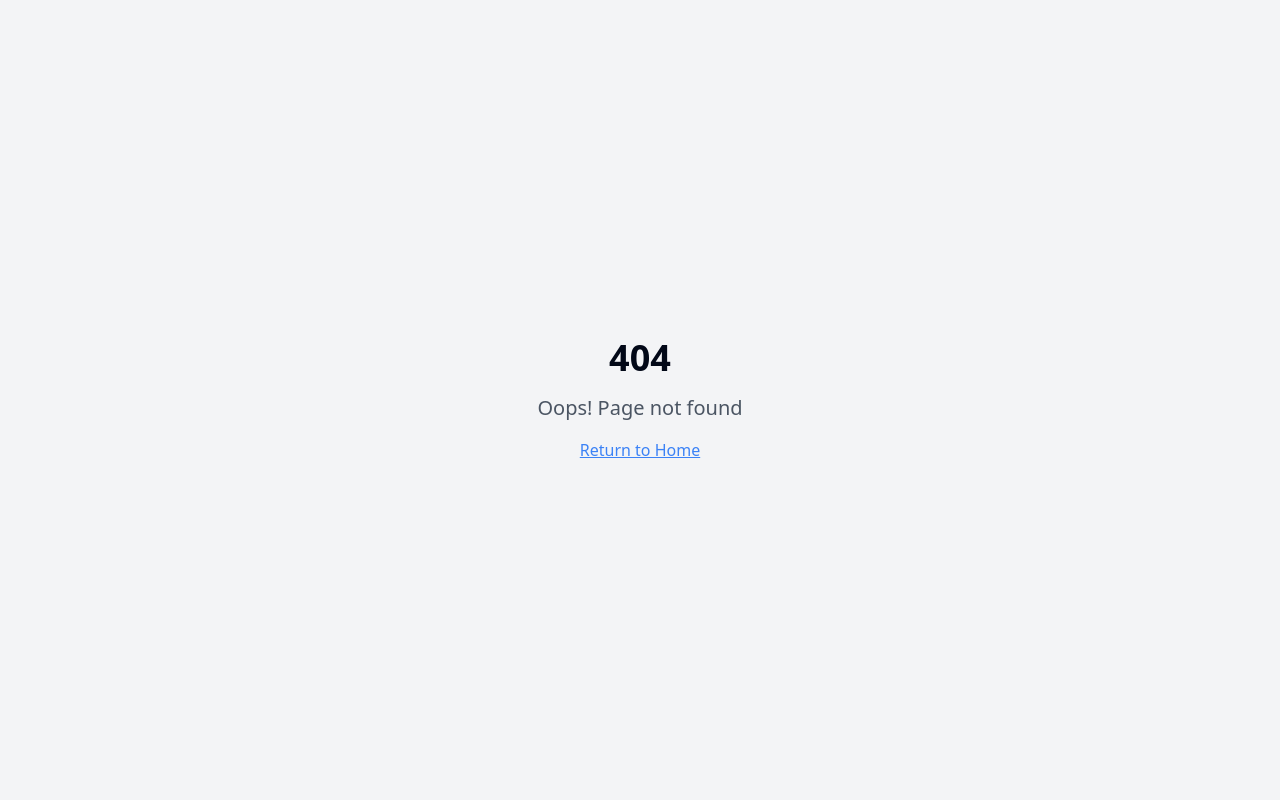
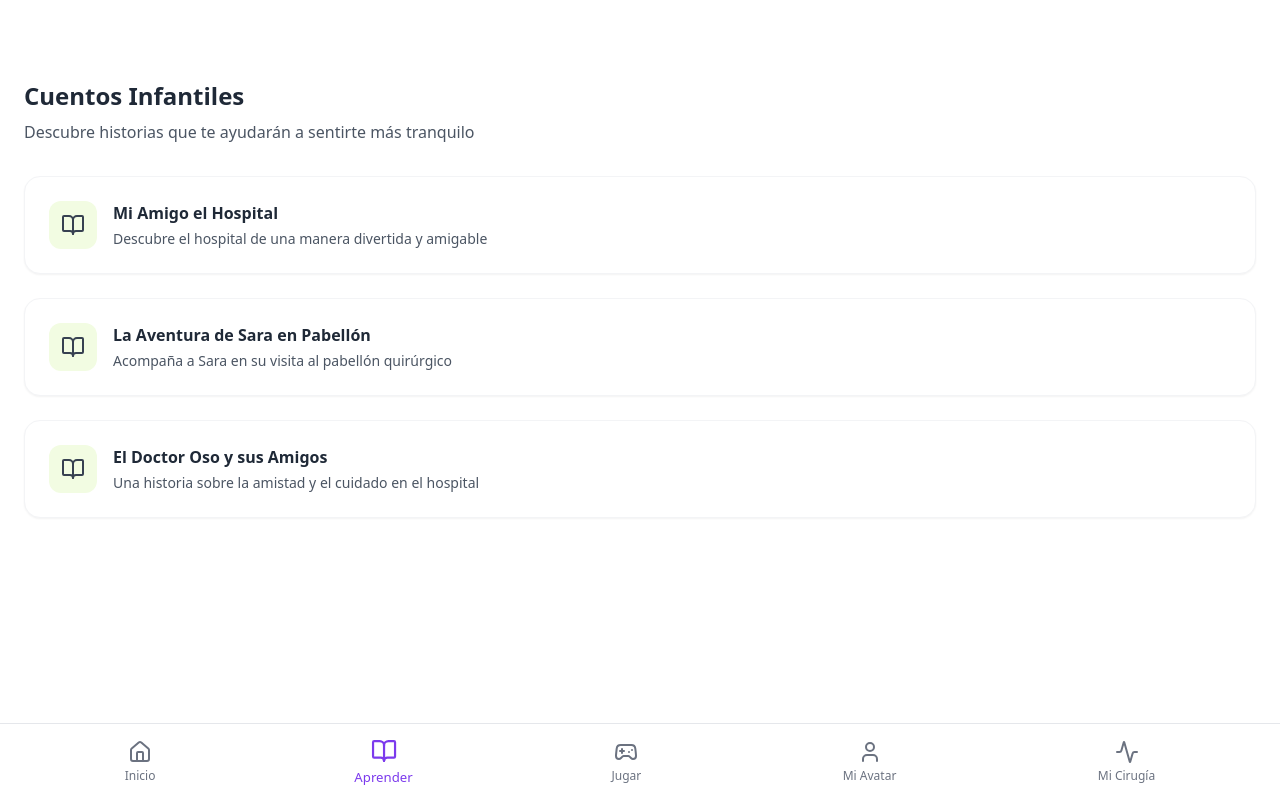
Before and after one commit to Lanico-herrera/chirpy-care-journey, a React (Vite) app: page /aprender in a window 1280 px wide. Before the commit this address had no page. Built offline with nearby package versions, Linux system fonts and the light colour scheme.

Commit message:
Add children's stories module
Adds a module containing three children's stories aimed at reducing anxiety in patients and parents about surgery and the operating room.  Also includes considerations for a chatbot avatar for consultation.

```diff
--- a/src/App.tsx
+++ b/src/App.tsx
@@ -7,6 +7,7 @@ import { BrowserRouter, Routes, Route } from "react-router-dom";
 import { AnimatePresence } from "framer-motion";
 import Index from "./pages/Index";
 import Jugar from "./pages/Jugar";
+import Aprender from "./pages/Aprender";
 import ColorearHospital from "./pages/ColorearHospital";
 import NotFound from "./pages/NotFound";
 
@@ -22,6 +23,7 @@ const App = () => (
           <Routes>
             <Route path="/" element={<Index />} />
             <Route path="/jugar" element={<Jugar />} />
+            <Route path="/aprender" element={<Aprender />} />
             <Route path="/jugar/colorear" element={<ColorearHospital />} />
             <Route path="*" element={<NotFound />} />
           </Routes>
--- /dev/null
+++ b/src/pages/Aprender.tsx
@@ -0,0 +1,73 @@
+
+import { Navigation } from "@/components/Navigation";
+import { motion } from "framer-motion";
+import { BookOpen } from "lucide-react";
+import { Link } from "react-router-dom";
+
+const stories = [
+  {
+    id: 1,
+    title: "Mi Amigo el Hospital",
+    description: "Descubre el hospital de una manera divertida y amigable",
+    image: "/lovable-uploads/f634e0d9-b343-4d93-87bd-d00af0370c81.png",
+    to: "/aprender/mi-amigo-hospital"
+  },
+  {
+    id: 2,
+    title: "La Aventura de Sara en Pabellón",
+    description: "Acompaña a Sara en su visita al pabellón quirúrgico",
+    image: "/lovable-uploads/f634e0d9-b343-4d93-87bd-d00af0370c81.png",
+    to: "/aprender/sara-pabellon"
+  },
+  {
+    id: 3,
+    title: "El Doctor Oso y sus Amigos",
+    description: "Una historia sobre la amistad y el cuidado en el hospital",
+    image: "/lovable-uploads/f634e0d9-b343-4d93-87bd-d00af0370c81.png",
+    to: "/aprender/doctor-oso"
+  }
+];
+
+const Aprender = () => {
+  return (
+    <div className="min-h-screen bg-white pb-20">
+      <div className="max-w-screen-xl mx-auto px-4 pt-16 sm:pt-20 pb-6 sm:px-6">
+        <div className="mb-8">
+          <h1 className="text-2xl font-bold text-gray-800 mb-2">Cuentos Infantiles</h1>
+          <p className="text-gray-600">Descubre historias que te ayudarán a sentirte más tranquilo</p>
+        </div>
+
+        <div className="grid gap-6">
+          {stories.map((story) => (
+            <motion.div
+              key={story.id}
+              initial={{ opacity: 0, y: 20 }}
+              animate={{ opacity: 1, y: 0 }}
+              transition={{ duration: 0.3 }}
+            >
+              <Link
+                to={story.to}
+                className="block bg-white rounded-2xl shadow-sm border border-gray-100 overflow-hidden hover:shadow-md transition-shadow"
+              >
+                <div className="p-6">
+                  <div className="flex items-start gap-4">
+                    <div className="bg-[#F2FCE2] p-3 rounded-xl">
+                      <BookOpen className="w-6 h-6 text-gray-700" />
+                    </div>
+                    <div>
+                      <h3 className="font-semibold text-gray-800 mb-1">{story.title}</h3>
+                      <p className="text-sm text-gray-600">{story.description}</p>
+                    </div>
+                  </div>
+                </div>
+              </Link>
+            </motion.div>
+          ))}
+        </div>
+      </div>
+      <Navigation />
+    </div>
+  );
+};
+
+export default Aprender;
```
